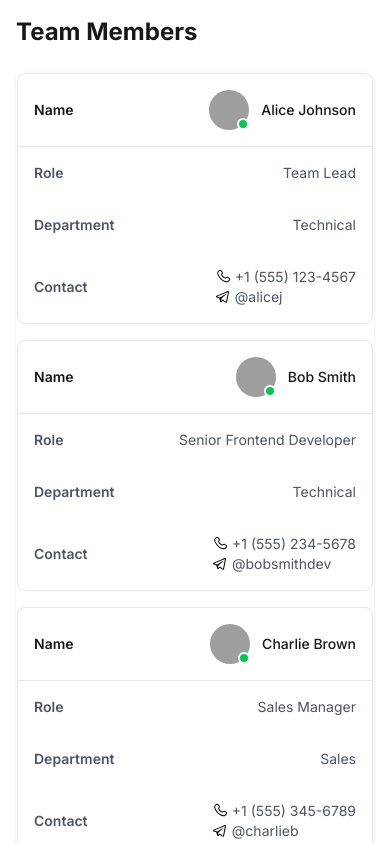
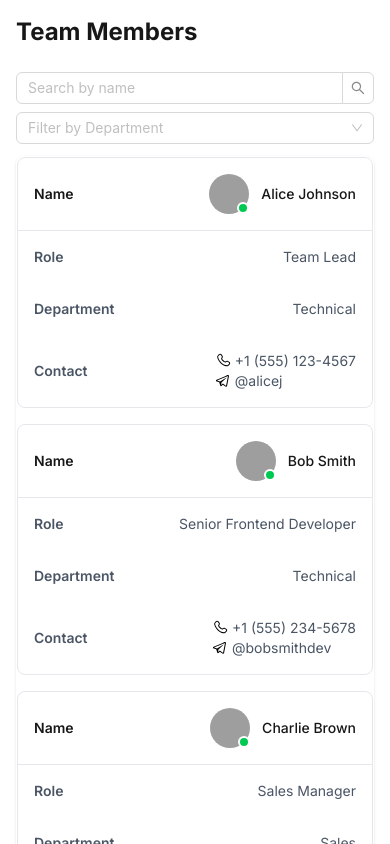
Before and after one commit to darmat1/ocean-agency-team-manager, a Next.js app: page /team in a window 390 px wide. Shown: the top 844 px of the page. Built offline with nearby package versions, Linux system fonts and the light colour scheme; grey boxes are pictures that could not be loaded.

Commit message:
feat(team): add search and filter functionality to team page
- Add react-responsive package for responsive design
- Implement search by name and filter by department features
- Make UI responsive for mobile and desktop views

```diff
--- a/package.json
+++ b/package.json
@@ -15,7 +15,8 @@
     "react": "19.1.0",
     "react-dnd": "^16.0.1",
     "react-dnd-html5-backend": "^16.0.1",
-    "react-dom": "19.1.0"
+    "react-dom": "19.1.0",
+    "react-responsive": "^10.0.1"
   },
   "devDependencies": {
     "typescript": "^5",
--- a/src/app/team/page.tsx
+++ b/src/app/team/page.tsx
@@ -3,7 +3,10 @@
 import { SortIcon, SortIconAsc } from '@/components/icons/Sort';
 import { TeamTableRow } from '@/components/Team/TeamTableRow';
 import { useTeam } from '@/hooks/useTeam';
+import { TeamMember } from '@/lib/types';
+import { Input, Select } from 'antd';
 import { useMemo, useState } from 'react';
+import { useMediaQuery } from 'react-responsive';
 
 type SortableKeys = 'name' | 'role' | 'department';
 
@@ -14,28 +17,41 @@ export default function TeamPage() {
         direction: 'ascending' | 'descending';
     }>({ key: null, direction: 'ascending' });
 
+    const [searchTerm, setSearchTerm] = useState('');
+    const [departmentFilter, setDepartmentFilter] = useState<string | null>(null);
+    const isDesktop = useMediaQuery({ query: '(min-width: 768px)' });
 
+    const uniqueDepartments = useMemo(() => {
+        if (!members) return [];
+        const departments = new Set(members.map(member => member.department));
+        return Array.from(departments);
+    }, [members]);
 
-    const sortedMembers = useMemo(() => {
-        const sortableItems = [...members];
+    const filteredAndSortedMembers = useMemo(() => {
+        let filteredItems: TeamMember[] = [...members];
+        if (searchTerm) {
+            filteredItems = filteredItems.filter(member =>
+                member.name.toLowerCase().includes(searchTerm.toLowerCase())
+            );
+        }
+        if (departmentFilter) {
+            filteredItems = filteredItems.filter(member =>
+                member.department === departmentFilter
+            );
+        }
         const { key, direction } = sortConfig;
-        if (!key) {
-            return sortableItems;
+        if (key) {
+            filteredItems.sort((a, b) => {
+                const valueA = a[key];
+                const valueB = b[key];
+                if (valueA < valueB) return direction === 'ascending' ? -1 : 1;
+                if (valueA > valueB) return direction === 'ascending' ? 1 : -1;
+                return 0;
+            });
         }
-        sortableItems.sort((a, b) => {
-            const valueA = a[key];
-            const valueB = b[key];
 
-            if (valueA < valueB) {
-                return direction === 'ascending' ? -1 : 1;
-            }
-            if (valueA > valueB) {
-                return direction === 'ascending' ? 1 : -1;
-            }
-            return 0;
-        });
-        return sortableItems;
-    }, [members, sortConfig]);
+        return filteredItems;
+    }, [members, searchTerm, departmentFilter, sortConfig]);
 
     const requestSort = (key: SortableKeys) => {
         let direction: 'ascending' | 'descending' = 'ascending';
@@ -73,7 +89,31 @@ export default function TeamPage() {
     return (
         <main className="p-4 md:p-8">
             <h1 className="text-2xl font-bold mb-6">Team Members</h1>
-            {members.length === 0 ? (
+            <div className="flex items-center gap-2 md:gap-4 flex-wrap mb-3 w-full md:w-auto">
+                <Input.Search
+                    placeholder="Search by name"
+                    className='w-full md:w-auto'
+                    value={searchTerm}
+                    onChange={(e) => setSearchTerm(e.target.value)}
+                    style={{ width: isDesktop ? 240 : '100%' }}
+                    allowClear
+                />
+                <Select
+                    className='w-full md:w-auto'
+                    placeholder="Filter by Department"
+                    value={departmentFilter}
+                    onChange={(value) => setDepartmentFilter(value)}
+                    style={{ width: isDesktop ? 200 : '100%' }}
+                    allowClear
+                >
+                    {uniqueDepartments.map(dept => (
+                        <Select.Option key={dept} value={dept}>
+                            {dept}
+                        </Select.Option>
+                    ))}
+                </Select>
+            </div>
+            {filteredAndSortedMembers.length === 0 ? (
                 <p>No team members found.</p>
             ) : (
                 <div className="md:border md:border-gray-200 md:rounded-lg md:overflow-hidden md:shadow-sm">
@@ -99,7 +139,7 @@ export default function TeamPage() {
                         </thead>
 
                         <tbody>
-                            {sortedMembers.map((member) => (
+                            {filteredAndSortedMembers.map((member: TeamMember) => (
                                 <TeamTableRow key={member.id} member={member} />
                             ))}
                         </tbody>
```
Also changed, not shown: 1 other file (tests, documents, lock files or other folders).
